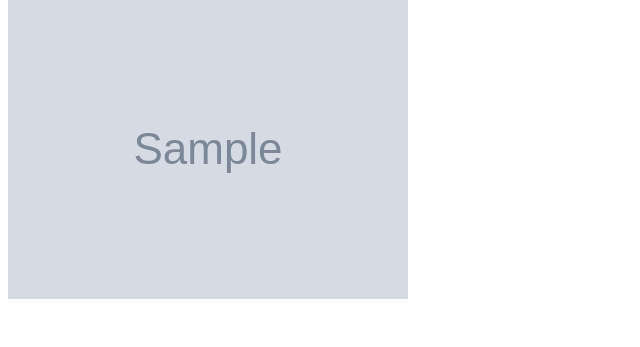
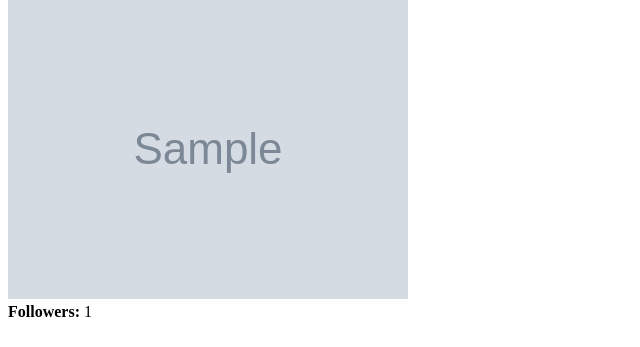
Before and after one commit to emottk/newmusic, a Django app: template newmusic/users/templates/user_page.html in a window 1280 px wide. Shown: the part 506-853 px from the top of the page, without its empty margins (0-640 px from the left). Before the commit the page ends 805 px from the top, so only its background shows below. Run offline with Django 3.2, Linux system fonts and the light colour scheme; the template is opened without the code that fills it: most values are stand-ins (such as "Sample title", 1, 10 or a date in 2020); grey boxes marked "Sample" are stand-in pictures; parts of the project's set-up code (start-up, migrations or seed data) failed here and were passed over.

Commit message:
add followers count to model/user page/artist page

```diff
--- a/newmusic/main/management/commands/collect_artists.py
+++ b/newmusic/main/management/commands/collect_artists.py
@@ -21,6 +21,7 @@ class Command(BaseCommand):
                         city=artist['city'],
                         website=artist['website'],
                         description=artist['description'],
+                        followers_count=artist['followers_count']
                         )
                     a.save()
             except Artist.DoesNotExist:
--- a/newmusic/main/models.py
+++ b/newmusic/main/models.py
@@ -7,6 +7,7 @@ class Artist(models.Model):
     sc_id = models.IntegerField(unique=True)
     url = models.CharField(max_length=100)
     avatar_url = models.URLField(max_length=100)
+    followers_count = models.IntegerField()
     country = models.CharField(max_length=100, null=True, blank=True)
     city = models.CharField(max_length=100, null=True, blank=True)
     website = models.URLField(max_length=100, null=True, blank=True)
--- a/newmusic/main/templates/main/artist_page.html
+++ b/newmusic/main/templates/main/artist_page.html
@@ -4,6 +4,8 @@
 <h1><a href="{{ artist.url }}">{{ artist.name }}</a></h1>
 <a href="{{ artist.url }}"><img src=" {{ artist.avatar_url }}"></a>
 <br>
+<br>
+<strong>Followers:</strong> {{ artist.followers_count }}
 <br>
 {% if artist.city %}
 {% if artist.country %}
--- a/newmusic/users/templates/user_page.html
+++ b/newmusic/users/templates/user_page.html
@@ -11,6 +11,8 @@
   <a href="{% url 'artist_page' opinion.artist.name %}">{{ opinion.artist.name }}</a>
   <br><a href="{% url 'artist_page' opinion.artist.name %}"><img src= "{{ opinion.artist.avatar_url }}"></a>
   <br>
+  <strong>Followers:</strong> {{ opinion.artist.followers_count }}
+  <br>
   <br>
 {% endfor %}
 {% endblock %}
```
Also changed, not shown: newmusic/main/migrations/0001_initial.py.
